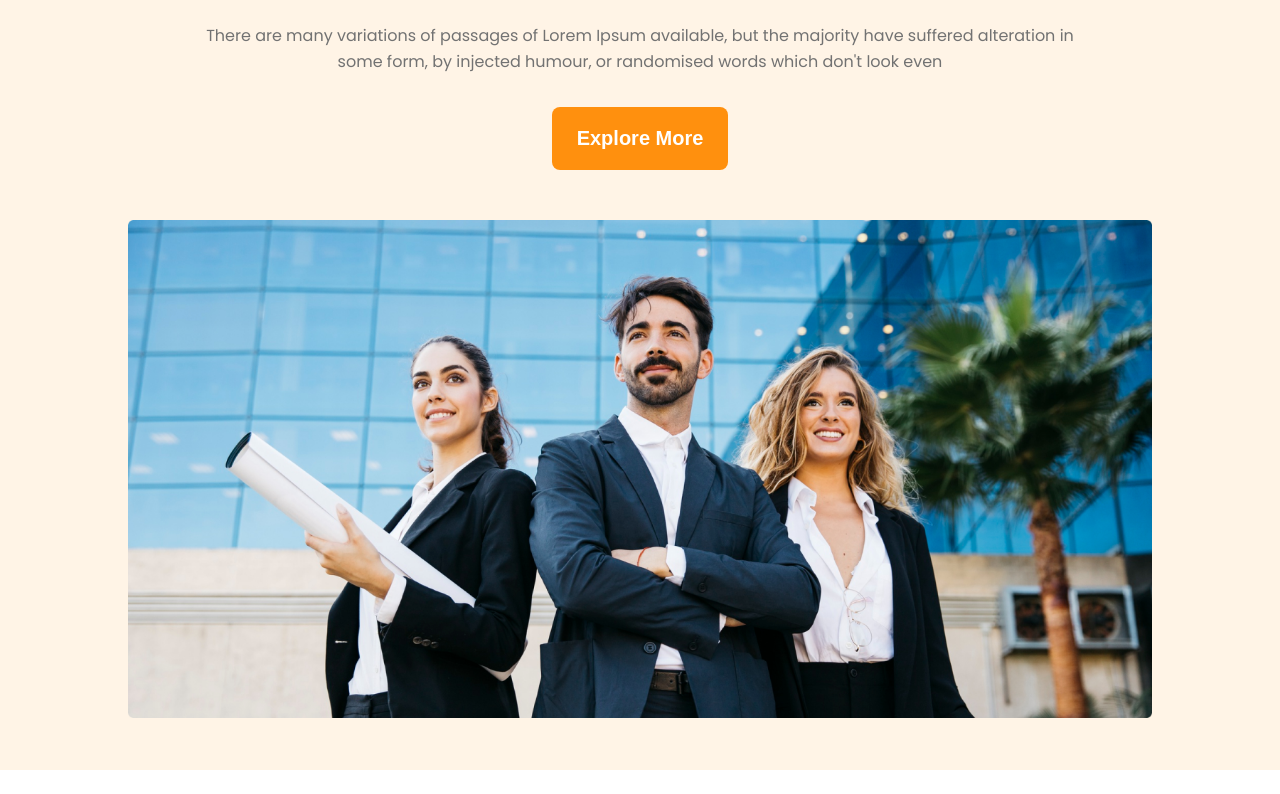
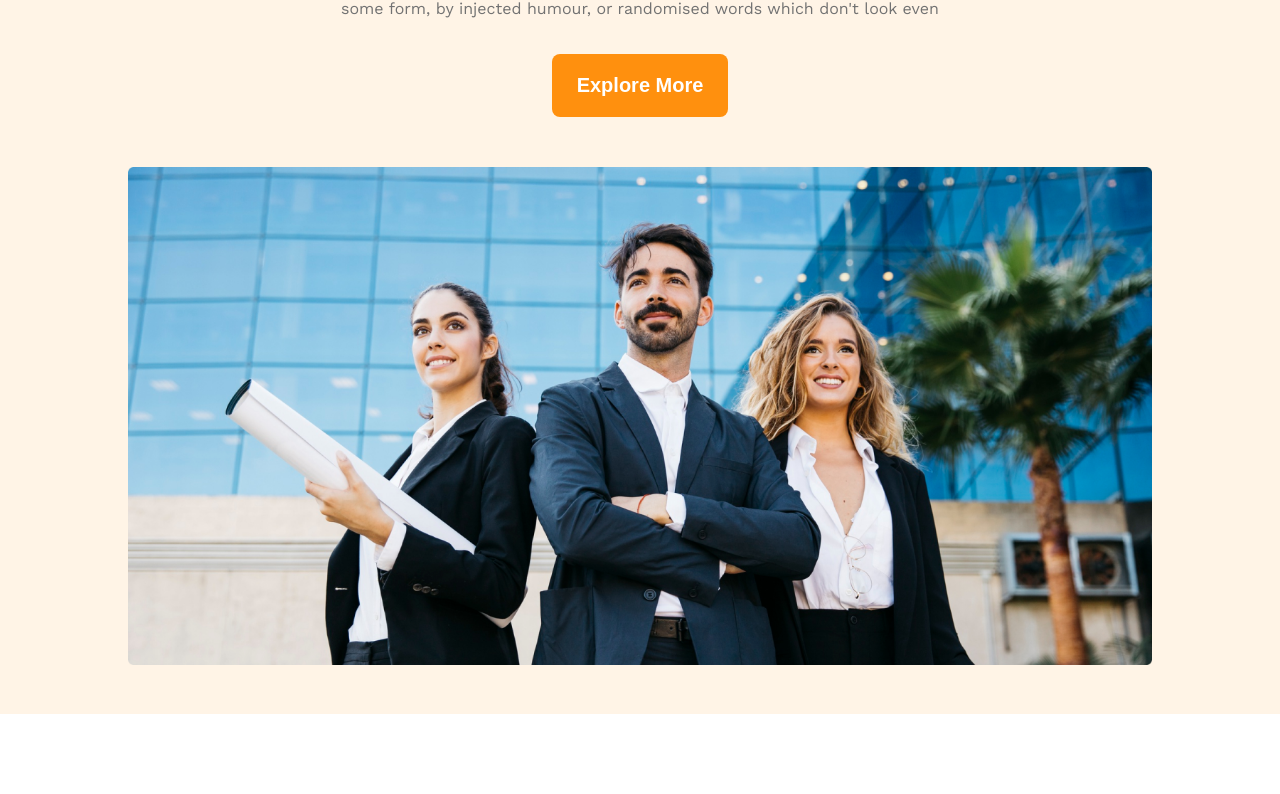
Before and after one commit to SihabMolla11/assignment-2, a plain HTML site: page index.html in a window 1280 px wide. Shown: the part 419-1213 px from the top of the page. Drawn offline with nearby package versions, Linux system fonts and the light colour scheme.

Commit message:
fontfamily

```diff
--- a/css/style.css
+++ b/css/style.css
@@ -1,4 +1,4 @@
-@import url('https://fonts.googleapis.com/css2?family=Dancing+Script&family=Lobster&family=Poppins:wght@400;500&display=swap');
+@import url('https://fonts.googleapis.com/css2?family=Work+Sans&display=swap');
 /* it use for font font-family  */
 
 *{
@@ -6,7 +6,7 @@
     padding:0px;
 }
 body{
-    font-family: 'Poppins', sans-serif;
+    font-family: 'Work Sans', sans-serif;
 }
 
 /* header style star from here  */
```
